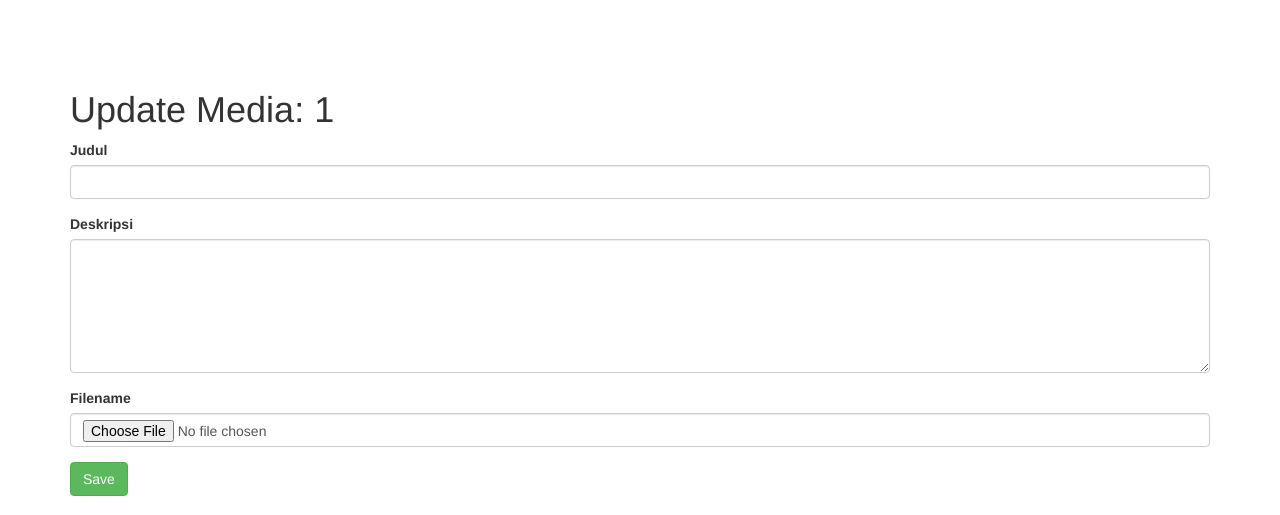
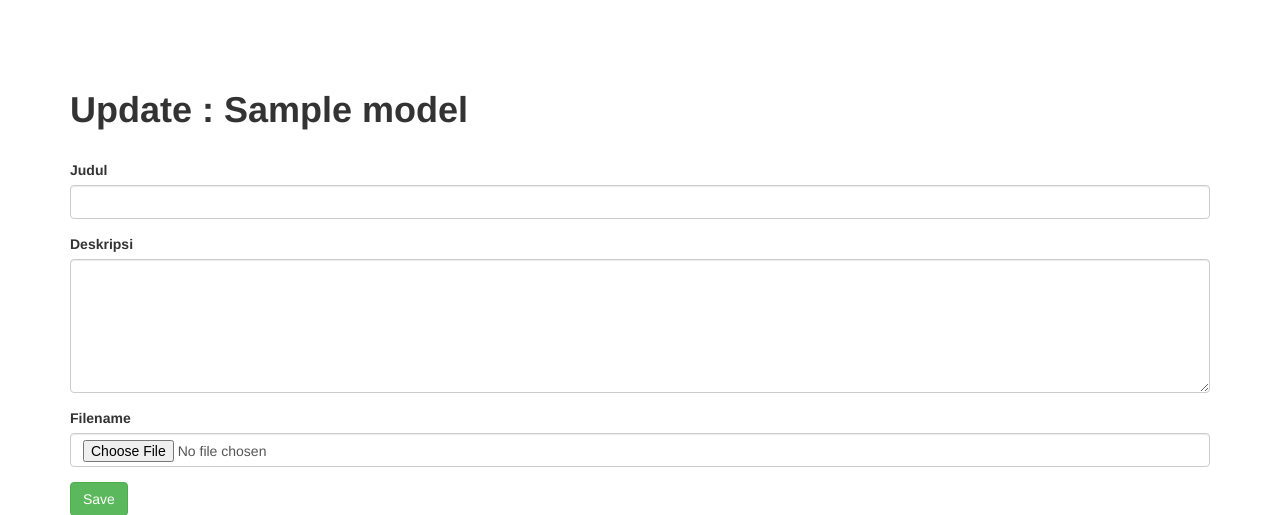
Before and after one commit to SanZer02/tubes-datmul, a Yii app: template views/media/update.php in a window 1280 px wide. Shown: the top 515 px of the page. Run offline with PHP 8.4 and a stand-in for Yii, Linux system fonts and the light colour scheme; the template is opened without the code that fills it: most values are stand-ins (such as "Sample title", 1, 10 or a date in 2020); form fields are guessed from the names that the template uses; data that the repository does not hold is empty; some libraries are stand-ins or nearby versions.

Commit message:
Fixing issues for images

```diff
--- a/views/media/create.php
+++ b/views/media/create.php
@@ -5,14 +5,14 @@ use yii\helpers\Html;
 /* @var $this yii\web\View */
 /* @var $model app\models\Media */
 
-$this->title = 'Create Media';
+$this->title = 'Tambah Gambar';
 $this->params['breadcrumbs'][] = ['label' => 'Media', 'url' => ['index']];
 $this->params['breadcrumbs'][] = $this->title;
 ?>
 <div class="media-create">
 
-    <h1><?= Html::encode($this->title) ?></h1>
-
+    <h1><strong><?= Html::encode($this->title) ?></strong></h1>
+    <br>
     <?= $this->render('_form', [
         'model' => $model,
     ]) ?>
--- a/views/media/index.php
+++ b/views/media/index.php
@@ -7,15 +7,15 @@ use yii\grid\GridView;
 /* @var $searchModel app\models\MediaSearch */
 /* @var $dataProvider yii\data\ActiveDataProvider */
 
-$this->title = 'Media';
+$this->title = 'Database Gambar';
 $this->params['breadcrumbs'][] = $this->title;
 ?>
 <div class="media-index">
 
-    <h1><?= Html::encode($this->title) ?></h1>
+    <h1><strong><?= Html::encode($this->title) ?></strong></h1>
 
     <p>
-        <?= Html::a('Create Media', ['create'], ['class' => 'btn btn-success']) ?>
+        <?= Html::a('Tambah Gambar', ['create'], ['class' => 'btn btn-success']) ?>
     </p>
 
     <?php // echo $this->render('_search', ['model' => $searchModel]); ?>
--- a/views/media/update.php
+++ b/views/media/update.php
@@ -5,15 +5,15 @@ use yii\helpers\Html;
 /* @var $this yii\web\View */
 /* @var $model app\models\Media */
 
-$this->title = 'Update Media: ' . $model->ID;
+$this->title = 'Update : ' . $model->Judul;
 $this->params['breadcrumbs'][] = ['label' => 'Media', 'url' => ['index']];
-$this->params['breadcrumbs'][] = ['label' => $model->ID, 'url' => ['view', 'id' => $model->ID]];
+$this->params['breadcrumbs'][] = ['label' => $model->Judul, 'url' => ['view', 'id' => $model->ID]];
 $this->params['breadcrumbs'][] = 'Update';
 ?>
 <div class="media-update">
 
-    <h1><?= Html::encode($this->title) ?></h1>
-
+    <h1><strong><?= Html::encode($this->title) ?></strong></h1>
+    <br>
     <?= $this->render('_form', [
         'model' => $model,
     ]) ?>
--- a/views/mediav/index.php
+++ b/views/mediav/index.php
@@ -26,7 +26,7 @@ $this->params['breadcrumbs'][] = $this->title;
         'columns' => [
             ['class' => 'yii\grid\SerialColumn'],
 
-            'ID',
+            // 'ID',
             'Judul',
             'Deskripsi:ntext',
             'Tanggal_Pembuatan',
```
Also changed, not shown: views/media/view.php (+17 -2 lines), 1 other file.
